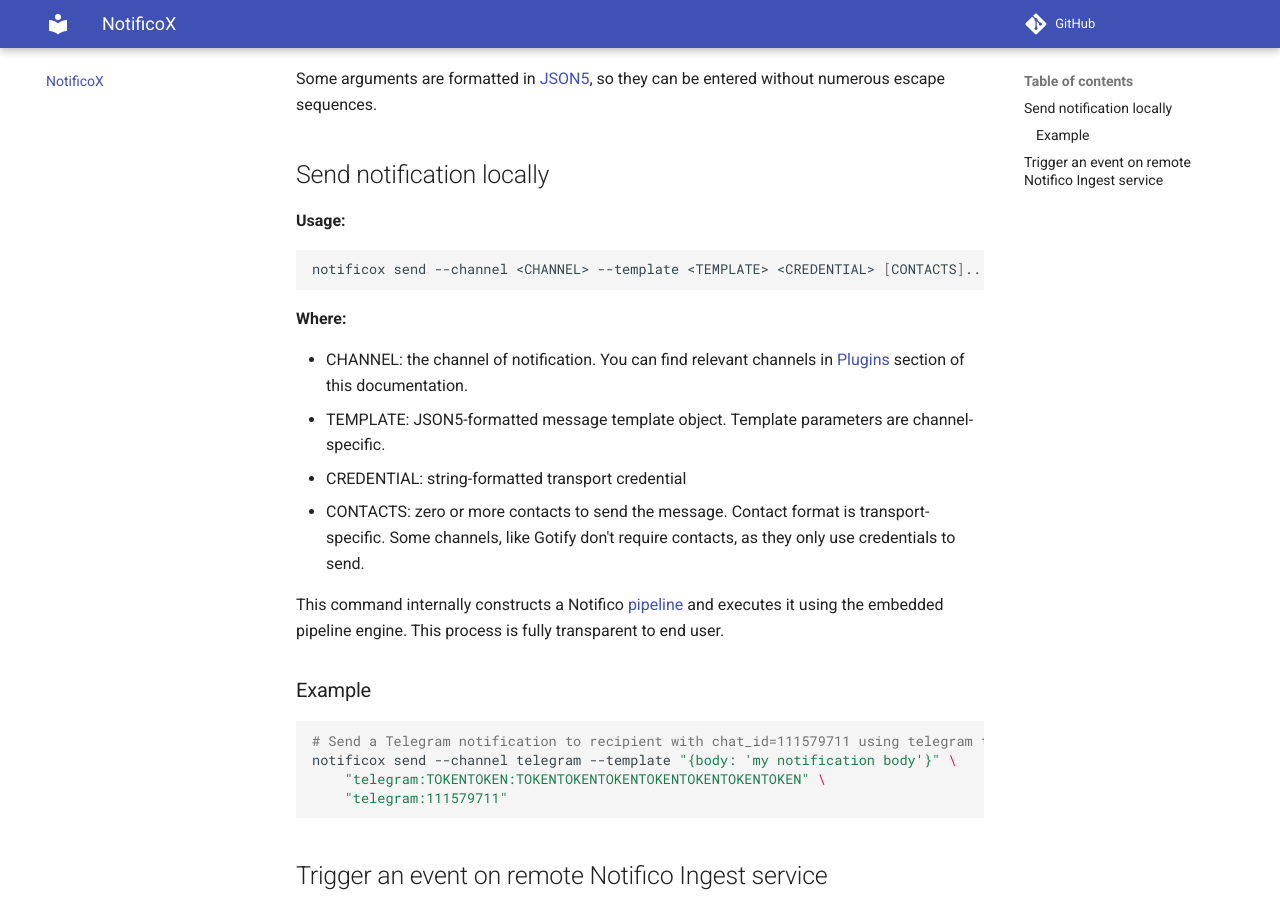
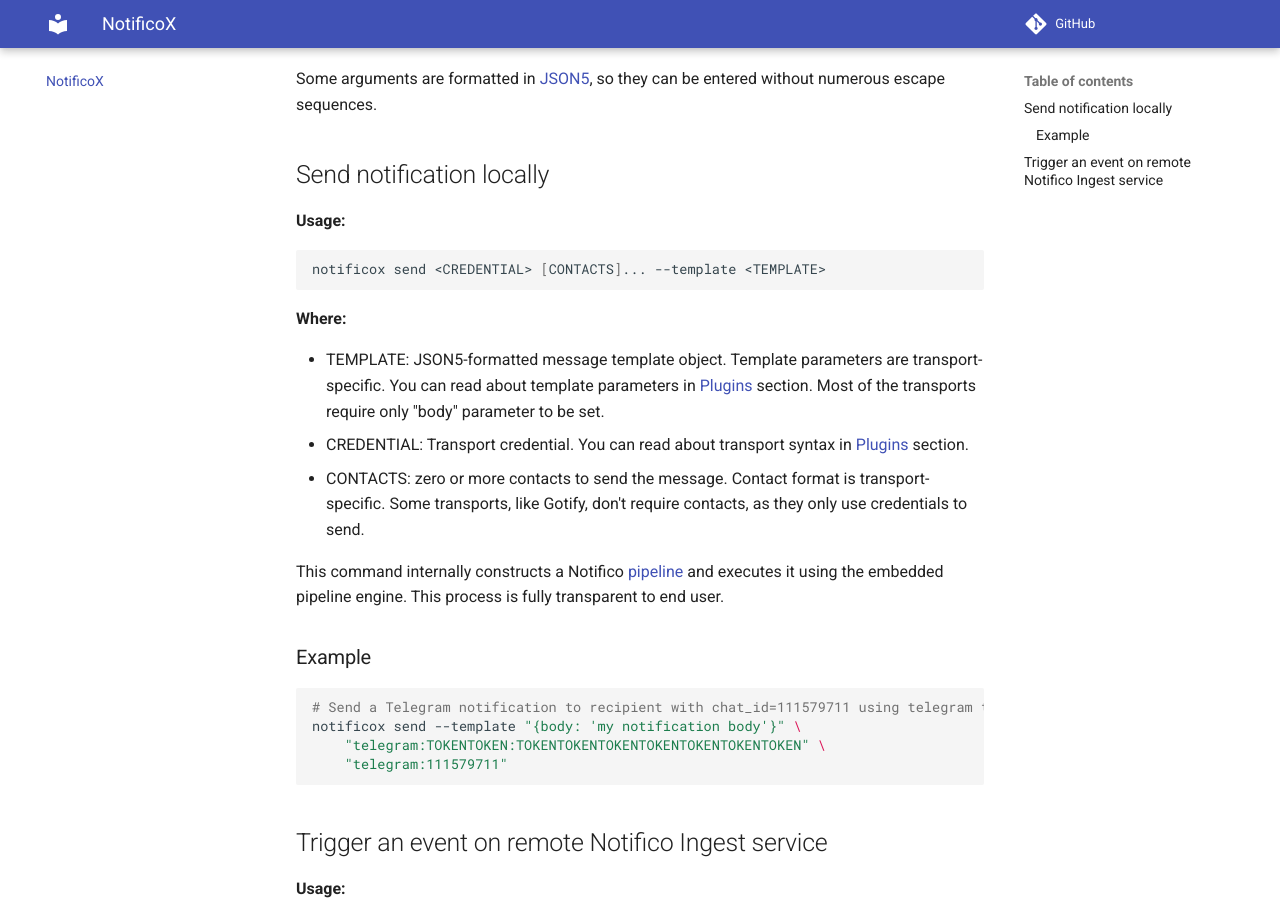
Before and after one commit to notificohq/docs, an MkDocs documentation site: the page built from docs/notificox.md, in a window 1280 px wide and 900 px high, scrolled down 458 px. Built offline with MkDocs 1.6.1 and Material for MkDocs 9.7.7, drawn with Linux system fonts in a browser that asks for light colours; comment, search, counter and statistics services are not loaded.

Commit message:
Remove channel from Pipelines and CLI

````diff
--- a/docs/notificox.md
+++ b/docs/notificox.md
@@ -15,15 +15,14 @@
 ## Send notification locally
 **Usage:**
 ```shell
-notificox send --channel <CHANNEL> --template <TEMPLATE> <CREDENTIAL> [CONTACTS]...
+notificox send <CREDENTIAL> [CONTACTS]... --template <TEMPLATE>
 ```
 
 **Where:**
 
-- CHANNEL: the channel of notification. You can find relevant channels in [Plugins](plugins/core.md) section of this documentation.
-- TEMPLATE: JSON5-formatted message template object. Template parameters are channel-specific.
-- CREDENTIAL: string-formatted transport credential
-- CONTACTS: zero or more contacts to send the message. Contact format is transport-specific. Some channels, like Gotify don't require contacts, as they only use credentials to send.
+- TEMPLATE: JSON5-formatted message template object. Template parameters are transport-specific. You can read about template parameters in [Plugins](plugins/core.md) section. Most of the transports require only "body" parameter to be set.
+- CREDENTIAL: Transport credential. You can read about transport syntax in [Plugins](plugins/core.md) section.
+- CONTACTS: zero or more contacts to send the message. Contact format is transport-specific. Some transports, like Gotify, don't require contacts, as they only use credentials to send.
 
 This command internally constructs a Notifico [pipeline](pipeline.md) and executes it using the embedded pipeline engine.
 This process is fully transparent to end user.
@@ -31,7 +30,7 @@
 ### Example
 ```shell
 # Send a Telegram notification to recipient with chat_id=111579711 using telegram token
-notificox send --channel telegram --template "{body: 'my notification body'}" \
+notificox send --template "{body: 'my notification body'}" \
     "telegram:TOKENTOKEN:TOKENTOKENTOKENTOKENTOKENTOKENTOKEN" \
     "telegram:111579711"
 ```
````
Also changed, not shown: docs/pipeline.md (+1 -1 lines), docs/plugins/gotify.md (+2 -4 lines), docs/plugins/pushover.md (+2 -6 lines), docs/plugins/slack.md (+4 -8 lines), docs/plugins/smpp.md (+2 -6 lines), docs/plugins/smtp.md (+2 -6 lines), docs/plugins/telegram.md (+2 -6 lines), docs/plugins/waba.md (+2 -6 lines).
